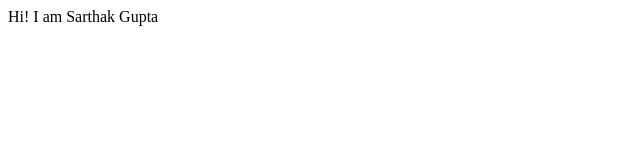
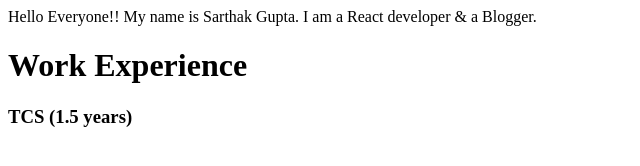
Before and after one commit to guptasarthak03/SarthakGupta.me, a plain HTML site: page index.html in a window 1280 px wide. Shown: the whole page, without its empty margins (0-640 px from the left). Drawn offline with Linux system fonts and the light colour scheme.

Commit message:
Feat: Added Work Exp

```diff
--- a/index.html
+++ b/index.html
@@ -6,6 +6,10 @@
     <title>Sarthak Gutpta</title>
   </head>
   <body>
-    Hi! I am Sarthak Gupta
+    Hello Everyone!! My name is Sarthak Gupta. I am a React developer & a
+    Blogger.
+
+    <h1>Work Experience</h1>
+    <h3>TCS (1.5 years)</h3>
   </body>
 </html>
```
